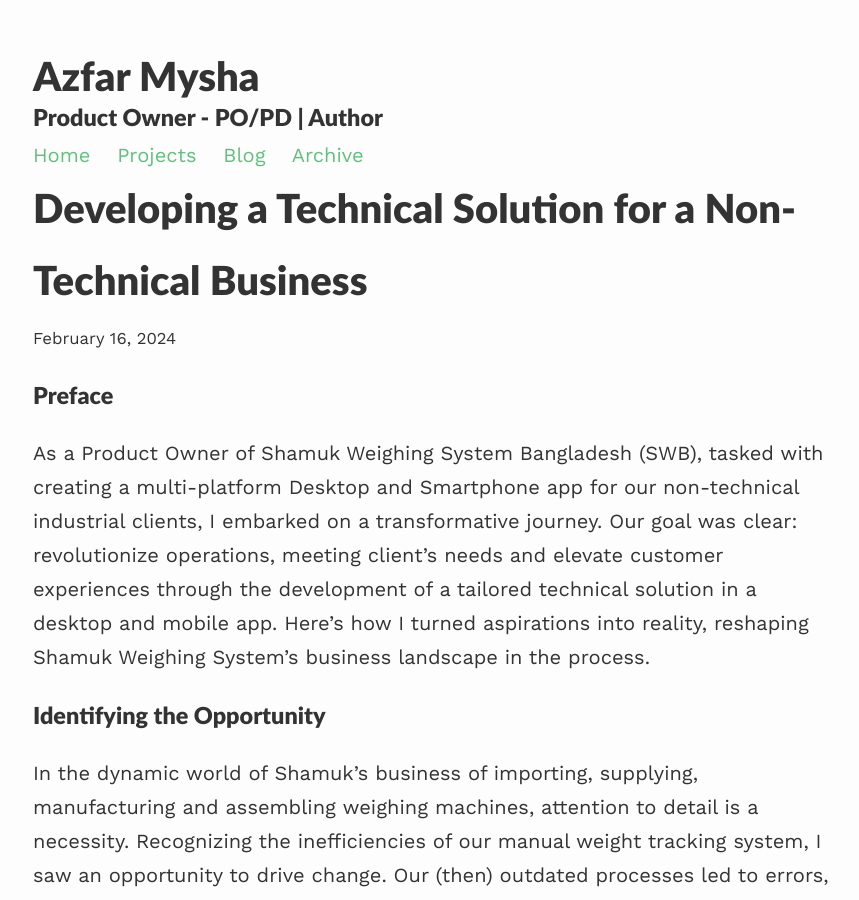
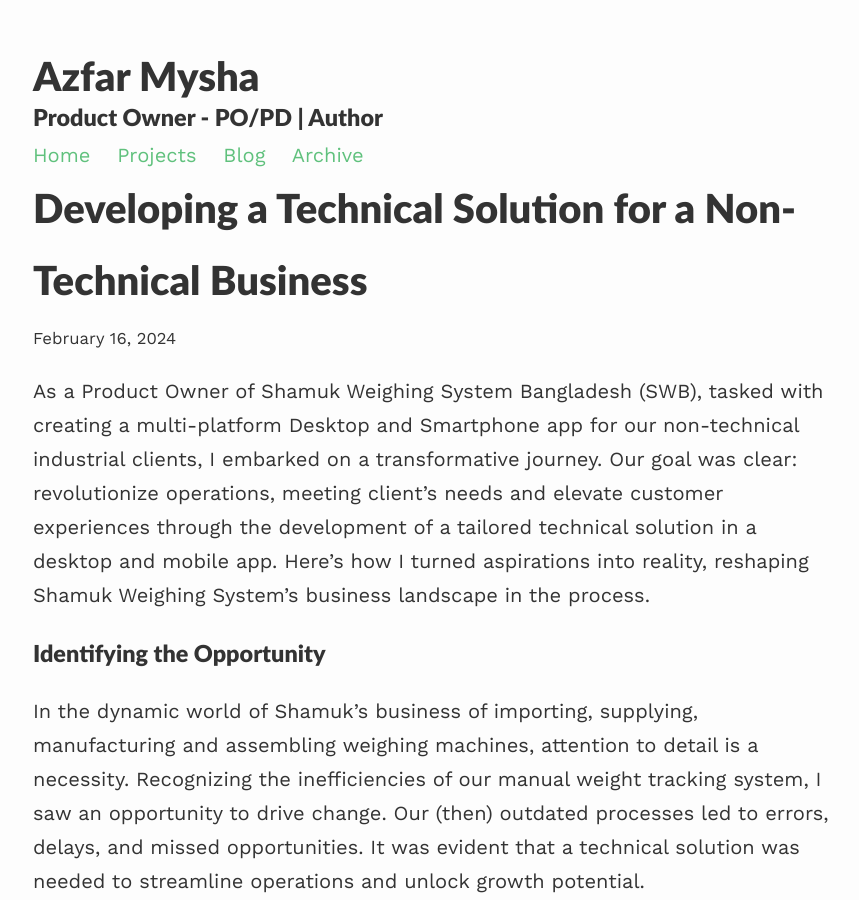
Before and after one commit to azfarmysha/azfarmysha.github.io, a Jekyll site: the page built from docs/_posts/2024-02-16-technical-non-technical.md, in a window 1280 px wide and 900 px high. Shown: the whole window, without its empty margins (207-1066 px from the left). Built offline with Jekyll 4.4.1, drawn with Linux system fonts in a browser that asks for light colours; nearby versions of some CDN libraries.

Commit message:
Update blog

```diff
--- a/docs/_posts/2024-02-16-technical-non-technical.md
+++ b/docs/_posts/2024-02-16-technical-non-technical.md
@@ -3,7 +3,6 @@
 title: "Developing a Technical Solution for a Non-Technical Business"
 ---
 
-### Preface
 As a Product Owner of Shamuk Weighing System Bangladesh (SWB), tasked with creating a multi-platform Desktop and Smartphone app for our non-technical industrial clients, I embarked on a transformative journey. Our goal was clear: revolutionize operations, meeting client’s needs and elevate customer experiences through the development of a tailored technical solution in a desktop and mobile app. Here's how I turned aspirations into reality, reshaping Shamuk Weighing System’s business landscape in the process.
 
 ### Identifying the Opportunity
```
